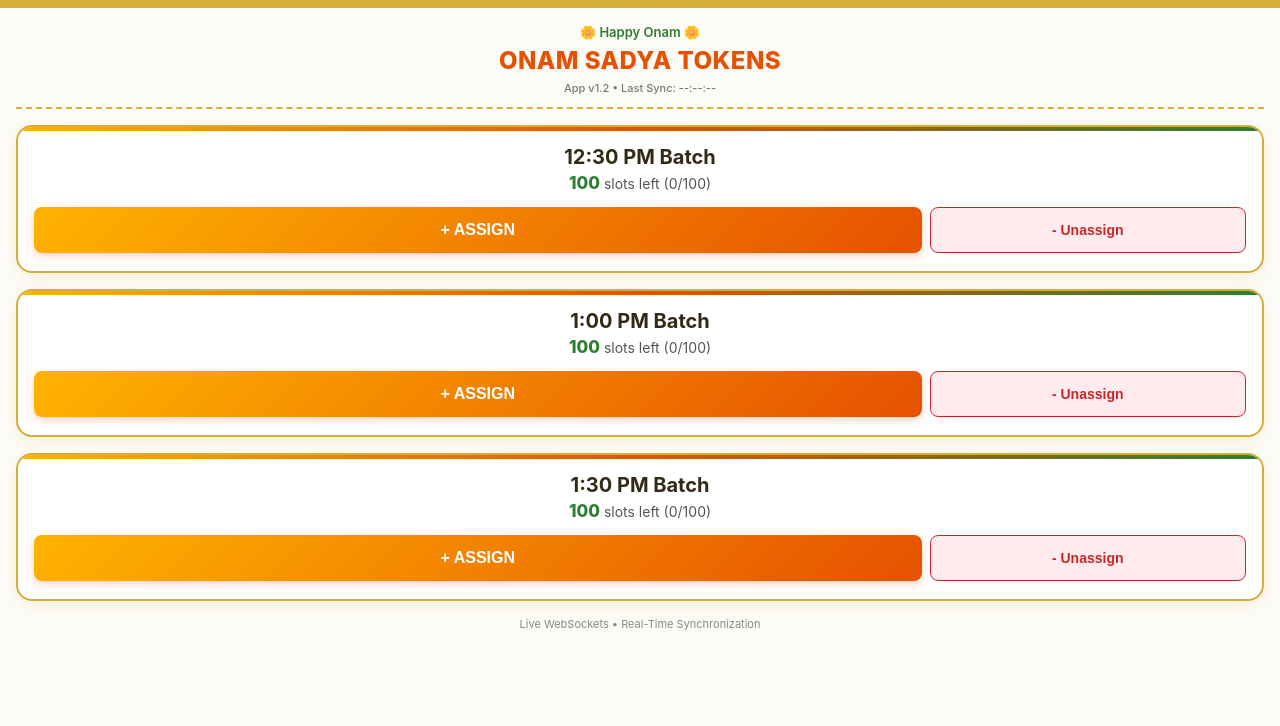
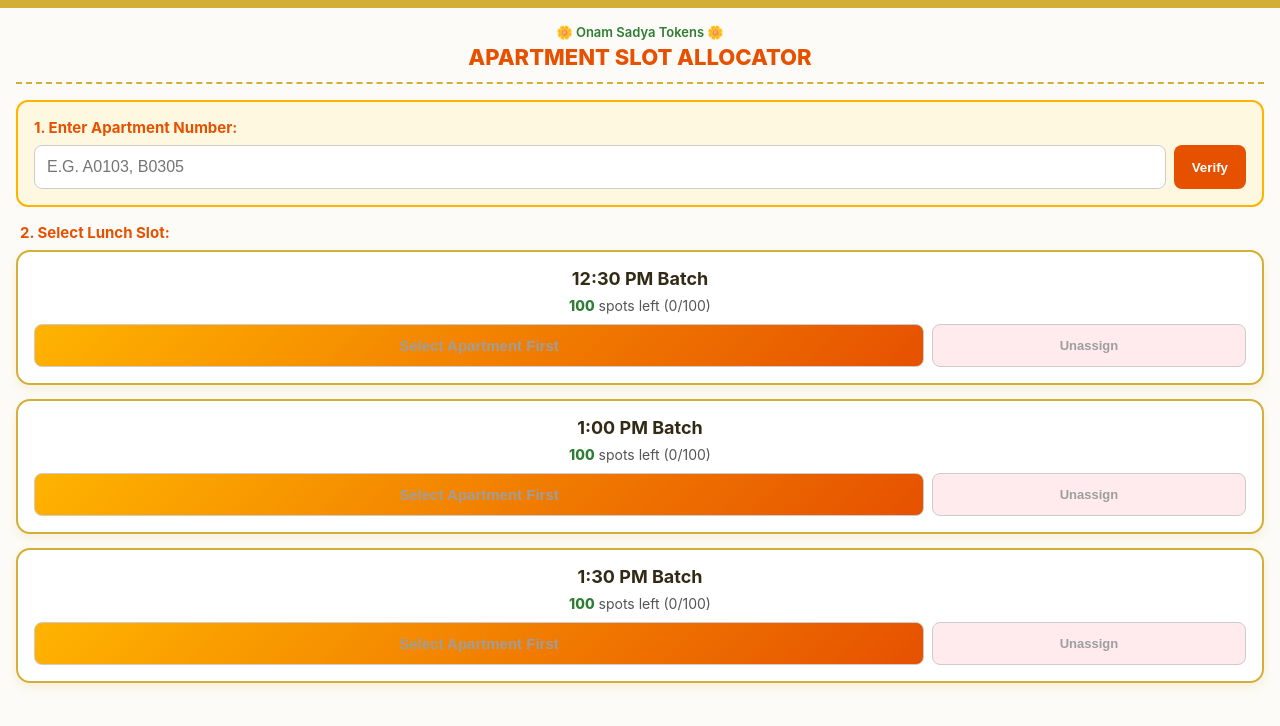
Before and after one commit to vivek5viswanathan/lunch-slot-tracker, a website: page public/index.html in a window 1280 px wide. Drawn offline with nearby package versions, Linux system fonts and the light colour scheme; no server answers.

Commit message:
Update index.html

```diff
--- a/public/index.html
+++ b/public/index.html
@@ -3,13 +3,12 @@
 <head>
   <meta charset="UTF-8">
   <meta name="viewport" content="width=device-width, initial-scale=1.0">
-  <title>Onam Sadya - Lunch Slot Allocator</title>
+  <title>Onam Sadya - Slot Allocator</title>
   <script src="/socket.io/socket.io.js"></script>
   <style>
     :root {
       --kasavu-gold: #D4AF37;
       --cream-white: #FCFBF7;
-      --deep-gold: #B8860B;
       --marigold-orange: #E65100;
       --marigold-yellow: #FFB300;
       --leaf-green: #2E7D32;
@@ -21,197 +20,169 @@
       font-family: -apple-system, BlinkMacSystemFont, "Segoe UI", Roboto, sans-serif;
       background-color: var(--cream-white);
       color: var(--text-dark);
-      margin: 0;
-      padding: 16px;
-      text-align: center;
+      margin: 0; padding: 16px; text-align: center;
       border-top: 8px solid var(--kasavu-gold);
     }
 
-    .header-container {
-      margin-bottom: 16px;
-      padding-bottom: 12px;
-      border-bottom: 2px dashed var(--kasavu-gold);
+    .header-container { margin-bottom: 16px; padding-bottom: 8px; border-bottom: 2px dashed var(--kasavu-gold); }
+    .festive-title { font-size: 22px; font-weight: 800; color: var(--marigold-orange); margin: 4px 0; text-transform: uppercase; }
+    .subtitle { font-size: 13px; font-weight: 600; color: var(--leaf-green); margin: 0; }
+
+    /* Lookup Card */
+    .search-card {
+      background: #FFF8E1; border: 2px solid var(--marigold-yellow);
+      border-radius: 12px; padding: 16px; margin-bottom: 16px; text-align: left;
+    }
+    .search-title { font-weight: 700; font-size: 15px; margin-bottom: 8px; color: var(--marigold-orange); }
+    .search-box { display: flex; gap: 8px; }
+    .search-box input {
+      flex: 1; padding: 12px; font-size: 16px; border: 1px solid #CCC; border-radius: 8px; text-transform: uppercase;
+    }
+    .search-box button {
+      padding: 12px 18px; font-weight: bold; background: var(--marigold-orange); color: white; border: none; border-radius: 8px; cursor: pointer;
     }
 
-    .festive-title {
-      font-size: 24px;
-      font-weight: 800;
-      color: var(--marigold-orange);
-      margin: 6px 0 2px 0;
-      text-transform: uppercase;
-      letter-spacing: 0.5px;
+    .apt-status {
+      margin-top: 12px; padding: 10px; border-radius: 8px; font-size: 14px; font-weight: 600; background: white; border: 1px solid #E0E0E0;
     }
+    .apt-status.valid { border-color: var(--leaf-green); color: var(--leaf-green); }
+    .apt-status.invalid { border-color: var(--full-red); color: var(--full-red); }
 
-    .subtitle {
-      font-size: 13px;
-      font-weight: 600;
-      color: var(--leaf-green);
-      margin: 0;
+    /* Slot Card */
+    .slot-card {
+      background: white; border-radius: 14px; padding: 16px; margin-bottom: 14px;
+      border: 2px solid var(--kasavu-gold); box-shadow: 0 4px 10px rgba(212, 175, 55, 0.15);
     }
+    .slot-title { font-size: 18px; font-weight: 700; }
+    .count-display { font-size: 14px; margin: 8px 0; color: #555; }
+    .remaining { font-weight: 800; color: var(--leaf-green); }
+    .remaining.full { color: var(--full-red); }
 
-    .version-badge {
-      font-size: 11px;
-      color: #777;
-      margin-top: 6px;
-      font-weight: 500;
+    .btn-group { display: flex; gap: 8px; margin-top: 10px; }
+    button.btn-assign {
+      flex: 3; padding: 12px; font-size: 15px; font-weight: 700; color: white;
+      background: linear-gradient(135deg, var(--marigold-yellow), var(--marigold-orange));
+      border: none; border-radius: 8px; cursor: pointer;
     }
-
-    .slot-card {
-      background: white;
-      border-radius: 16px;
-      padding: 18px 16px;
-      margin-bottom: 16px;
-      box-shadow: 0 4px 15px rgba(212, 175, 55, 0.15);
-      border: 2px solid var(--kasavu-gold);
-      position: relative;
-      overflow: hidden;
+    button.btn-unassign {
+      flex: 1; padding: 12px; font-size: 13px; font-weight: 700; color: var(--full-red);
+      background: #FFEBEE; border: 1px solid var(--full-red); border-radius: 8px; cursor: pointer;
     }
-
-    .slot-card::before {
-      content: '';
-      position: absolute;
-      top: 0;
-      left: 0;
-      width: 100%;
-      height: 4px;
-      background: linear-gradient(90deg, var(--marigold-yellow), var(--marigold-orange), var(--leaf-green));
-    }
-
-    .slot-title {
-      font-size: 20px;
-      font-weight: 700;
-      color: var(--text-dark);
-      margin-bottom: 4px;
-    }
-
-    .count-display {
-      font-size: 14px;
-      margin-bottom: 14px;
-      color: #555;
-    }
-
-    .remaining {
-      font-weight: 800;
-      font-size: 17px;
-      color: var(--leaf-green);
-    }
-
-    .remaining.full {
-      color: var(--full-red);
-    }
-
-    .btn-group {
-      display: flex;
-      gap: 8px;
-    }
-
-    button.btn-assign {
-      flex: 3;
-      padding: 14px;
-      font-size: 16px;
-      font-weight: 700;
-      color: white;
-      background: linear-gradient(135deg, var(--marigold-yellow), var(--marigold-orange));
-      border: none;
-      border-radius: 8px;
-      cursor: pointer;
-      box-shadow: 0 3px 8px rgba(230, 81, 0, 0.25);
-      text-transform: uppercase;
-    }
-
-    button.btn-unassign {
-      flex: 1;
-      padding: 14px;
-      font-size: 14px;
-      font-weight: 700;
-      color: var(--full-red);
-      background: #FFEBEE;
-      border: 1px solid var(--full-red);
-      border-radius: 8px;
-      cursor: pointer;
-    }
-
-    button:active {
-      transform: scale(0.97);
-    }
-
-    button:disabled {
-      background: #E0E0E0 !important;
-      color: #9E9E9E !important;
-      border: 1px solid #CCC !important;
-      box-shadow: none !important;
-      cursor: not-allowed;
-    }
-
-    .meta-footer {
-      font-size: 11px;
-      color: #888;
-      margin-top: 16px;
-    }
+    button:disabled { background: #E0E0E0 !allowed; color: #9E9E9E; border: 1px solid #CCC; cursor: not-allowed; }
   </style>
 </head>
 <body>
 
   <div class="header-container">
-    <div class="subtitle">🌼 Happy Onam 🌼</div>
-    <div class="festive-title">Onam Sadya Tokens</div>
-    <div class="version-badge">App v1.2 • Last Sync: <span id="last-updated">--:--:--</span></div>
+    <div class="subtitle">🌼 Onam Sadya Tokens 🌼</div>
+    <div class="festive-title">Apartment Slot Allocator</div>
   </div>
+
+  <!-- Apartment Lookup Section -->
+  <div class="search-card">
+    <div class="search-title">1. Enter Apartment Number:</div>
+    <div class="search-box">
+      <input type="text" id="aptInput" placeholder="e.g. A0103, B0305" list="aptDatalist" />
+      <datalist id="aptDatalist"></datalist>
+      <button onclick="checkApartment()">Verify</button>
+    </div>
+    <div id="aptStatus" class="apt-status" style="display:none;"></div>
+  </div>
+
+  <!-- Slots Section -->
+  <div class="search-title" style="text-align:left; margin-left:4px;">2. Select Lunch Slot:</div>
 
   <div class="slot-card">
     <div class="slot-title">12:30 PM Batch</div>
-    <div class="count-display">
-      <span id="rem-12:30" class="remaining">100</span> slots left (<span id="count-12:30">0</span>/100)
-    </div>
+    <div class="count-display"><span id="rem-12:30" class="remaining">100</span> spots left (<span id="count-12:30">0</span>/100)</div>
     <div class="btn-group">
-      <button id="btn-12:30" class="btn-assign" onclick="assignSlot('12:30')">+ Assign</button>
-      <button id="unbtn-12:30" class="btn-unassign" onclick="unassignSlot('12:30')">- Unassign</button>
+      <button id="btn-12:30" class="btn-assign" onclick="assignSlot('12:30')" disabled>Select Apartment First</button>
+      <button id="unbtn-12:30" class="btn-unassign" onclick="unassignSlot('12:30')" disabled>Unassign</button>
     </div>
   </div>
 
   <div class="slot-card">
     <div class="slot-title">1:00 PM Batch</div>
-    <div class="count-display">
-      <span id="rem-1:00" class="remaining">100</span> slots left (<span id="count-1:00">0</span>/100)
-    </div>
+    <div class="count-display"><span id="rem-1:00" class="remaining">100</span> spots left (<span id="count-1:00">0</span>/100)</div>
     <div class="btn-group">
-      <button id="btn-1:00" class="btn-assign" onclick="assignSlot('1:00')">+ Assign</button>
-      <button id="unbtn-1:00" class="btn-unassign" onclick="unassignSlot('1:00')">- Unassign</button>
+      <button id="btn-1:00" class="btn-assign" onclick="assignSlot('1:00')" disabled>Select Apartment First</button>
+      <button id="unbtn-1:00" class="btn-unassign" onclick="unassignSlot('1:00')" disabled>Unassign</button>
     </div>
   </div>
 
   <div class="slot-card">
     <div class="slot-title">1:30 PM Batch</div>
-    <div class="count-display">
-      <span id="rem-1:30" class="remaining">100</span> slots left (<span id="count-1:30">0</span>/100)
-    </div>
+    <div class="count-display"><span id="rem-1:30" class="remaining">100</span> spots left (<span id="count-1:30">0</span>/100)</div>
     <div class="btn-group">
-      <button id="btn-1:30" class="btn-assign" onclick="assignSlot('1:30')">+ Assign</button>
-      <button id="unbtn-1:30" class="btn-unassign" onclick="unassignSlot('1:30')">- Unassign</button>
+      <button id="btn-1:30" class="btn-assign" onclick="assignSlot('1:30')" disabled>Select Apartment First</button>
+      <button id="unbtn-1:30" class="btn-unassign" onclick="unassignSlot('1:30')" disabled>Unassign</button>
     </div>
   </div>
 
-  <div class="meta-footer">Live WebSockets • Real-Time Synchronization</div>
-
   <script>
     const socket = io();
+    let selectedApt = null;
+    let currentCounts = {};
+    let currentLimits = {};
+
+    socket.on('initData', (data) => {
+      currentCounts = data.counts;
+      currentLimits = data.limits;
+      updateDatalist(data.apartments);
+      updateUI();
+    });
+
+    socket.on('updateCounts', (data) => {
+      currentCounts = data.counts;
+      currentLimits = data.limits;
+      updateDatalist(data.apartments);
+      updateUI();
+    });
+
+    function updateDatalist(apts) {
+      const dl = document.getElementById('aptDatalist');
+      dl.innerHTML = apts.map(a => `<option value="${a.apartment_no}">${a.total_coupons} Coupons ${a.slot_time ? ' (' + a.slot_time + ' PM)' : ''}</option>`).join('');
+    }
+
+    function checkApartment() {
+      const aptVal = document.getElementById('aptInput').value;
+      if (!aptVal) return;
+      socket.emit('lookupApartment', aptVal);
+    }
+
+    socket.on('apartmentResult', (res) => {
+      const statusDiv = document.getElementById('aptStatus');
+      statusDiv.style.display = 'block';
+
+      if (!res.success) {
+        selectedApt = null;
+        statusDiv.className = 'apt-status invalid';
+        statusDiv.innerText = res.message;
+      } else {
+        selectedApt = res.apartment;
+        statusDiv.className = 'apt-status valid';
+        const assignedTxt = selectedApt.slot_time ? ` (Assigned to ${selectedApt.slot_time} PM)` : ' (Unassigned)';
+        statusDiv.innerText = `✅ Apartment ${selectedApt.apartment_no} | ${selectedApt.total_coupons} Coupons Required${assignedTxt}`;
+      }
+      updateUI();
+    });
+
+    socket.on('errorMsg', (msg) => { alert(msg); });
 
     function assignSlot(slot) {
-      socket.emit('allocateSlot', slot);
+      if (!selectedApt) return;
+      socket.emit('assignApartmentSlot', { apartmentNo: selectedApt.apartment_no, targetSlot: slot });
     }
 
     function unassignSlot(slot) {
-      socket.emit('unassignSlot', slot);
+      if (!selectedApt) return;
+      socket.emit('unassignApartmentSlot', selectedApt.apartment_no);
     }
 
-    socket.on('updateCounts', (data) => {
-      const { counts, limits } = data;
-      const now = new Date();
-      document.getElementById('last-updated').innerText = now.toLocaleTimeString();
-
-      for (let slot in counts) {
-        const taken = counts[slot];
-        const limit = limits[slot];
+    function updateUI() {
+      for (let slot in currentCounts) {
+        const taken = currentCounts[slot];
+        const limit = currentLimits[slot];
         const remaining = limit - taken;
 
         document.getElementById(`count-${slot}`).innerText = taken;
@@ -221,21 +192,27 @@
         const assignBtn = document.getElementById(`btn-${slot}`);
         const unassignBtn = document.getElementById(`unbtn-${slot}`);
 
-        // Handle Assign Button state
-        if (remaining <= 0) {
-          remElem.className = 'remaining full';
-          assignBtn.innerText = 'SLOT FULL';
+        if (!selectedApt) {
+          assignBtn.innerText = 'Verify Apartment First';
           assignBtn.disabled = true;
+          unassignBtn.disabled = true;
         } else {
-          remElem.className = 'remaining';
-          assignBtn.innerText = '+ Assign';
-          assignBtn.disabled = false;
+          const isCurrentAssigned = selectedApt.slot_time === slot;
+          unassignBtn.disabled = !isCurrentAssigned;
+
+          if (isCurrentAssigned) {
+            assignBtn.innerText = `✓ Selected for ${selectedApt.apartment_no}`;
+            assignBtn.disabled = true;
+          } else if (remaining < selectedApt.total_coupons) {
+            assignBtn.innerText = `Full (Needs ${selectedApt.total_coupons})`;
+            assignBtn.disabled = true;
+          } else {
+            assignBtn.innerText = `+ Assign ${selectedApt.total_coupons} Tokens`;
+            assignBtn.disabled = false;
+          }
         }
-
-        // Handle Unassign Button state (Disable if count is 0)
-        unassignBtn.disabled = (taken <= 0);
       }
-    });
+    }
   </script>
 </body>
 </html>
```
